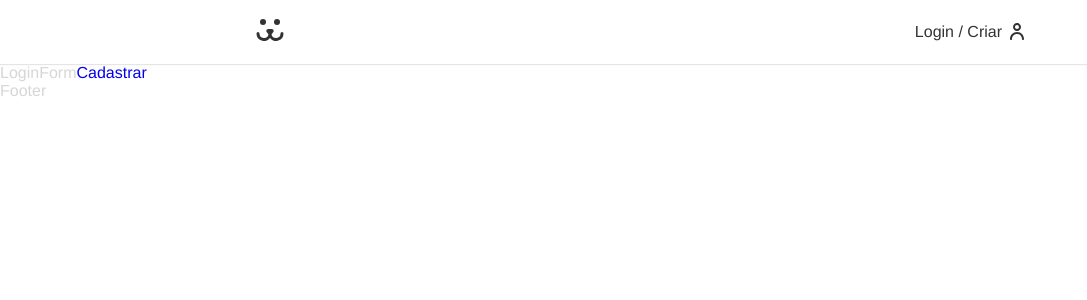
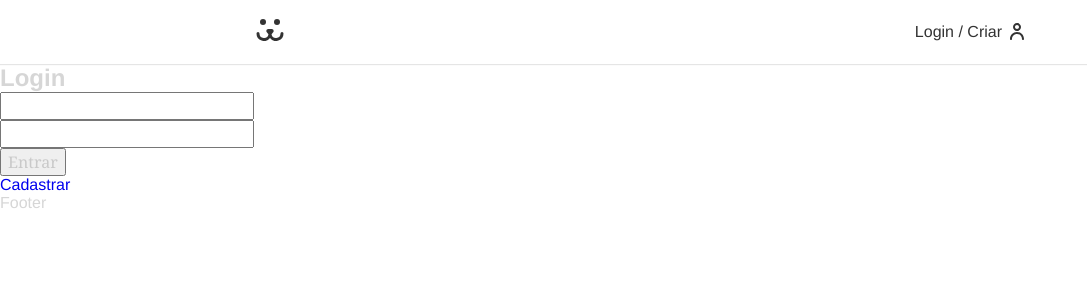
Before and after one commit to marianaoliveira1/Dogs, a React (Create React App) app: page /login in a window 1280 px wide. Shown: the top 300 px of the page, without its empty margins (0-1087 px from the left). Built offline with nearby package versions, Linux system fonts and the light colour scheme.

Commit message:
form login e autenticacao

```diff
--- a/src/pages/LoginForm.js
+++ b/src/pages/LoginForm.js
@@ -2,10 +2,44 @@ import React from 'react'
 import { Link } from 'react-router-dom'
 
 export default function LoginForm() {
+    const [username, setUserName] = React.useState('');
+    const [password, setPassword] = React.useState('');
+
+    function handleSubmit(event) {
+        event.preventDefault();
+        fetch('https://dogsapi.origamid.dev/json/jwt-auth/v1/token', {
+            method:'POST',
+            headers: {
+                'Content-Type': 'application/json',
+            },
+            body: JSON.stringify({username, password}),
+        }).then((response) => {
+            console.log(response);
+            return response.json();
+        }).then((json) => {
+            console.log(json);
+        });
+    }
+
   return (
     <div>
-        LoginForm
-        <Link to="/login/criar">Cadastrar</Link>
+        <section>
+            <h1>Login</h1>
+            <form action='' onSubmit={handleSubmit}>
+                <input
+                    type="text"
+                    value={username}
+                    onChange={({target}) => setUserName(target.value)}
+                />
+                <input
+                    type="text"
+                    value={password}
+                    onChange={({target}) => setPassword(target.value)}
+                />
+                <button>Entrar</button>
+            </form>
+            <Link to="/login/criar">Cadastrar</Link>
+        </section>
     </div>
   )
 }
```
